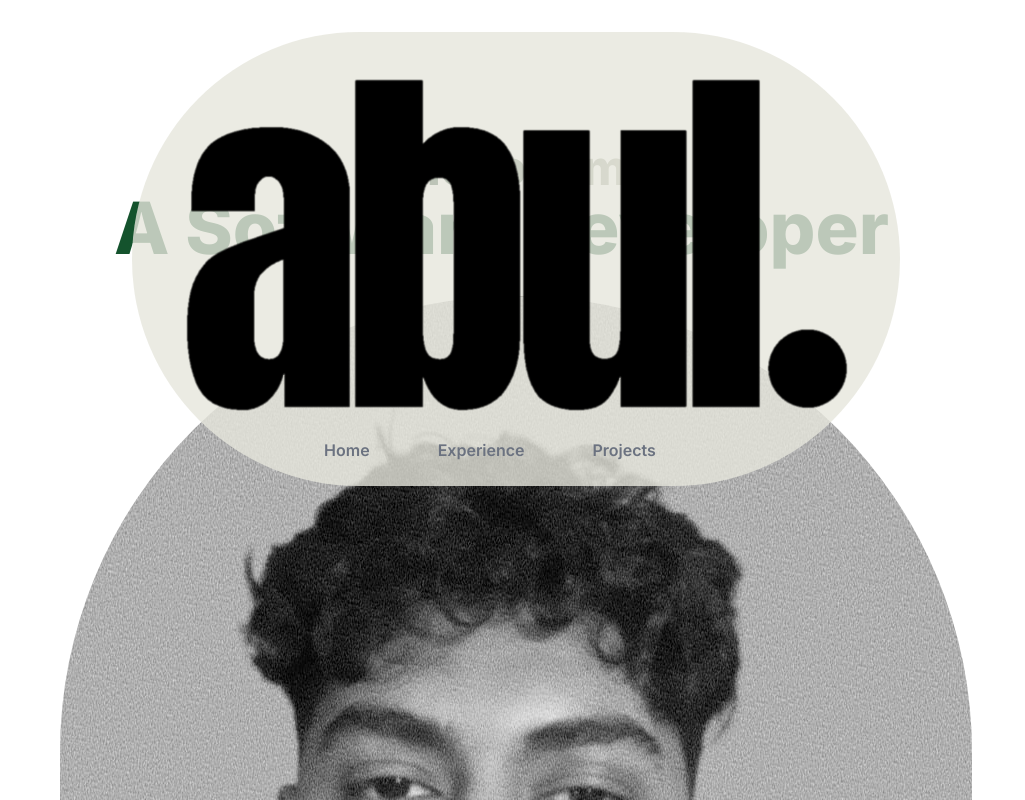
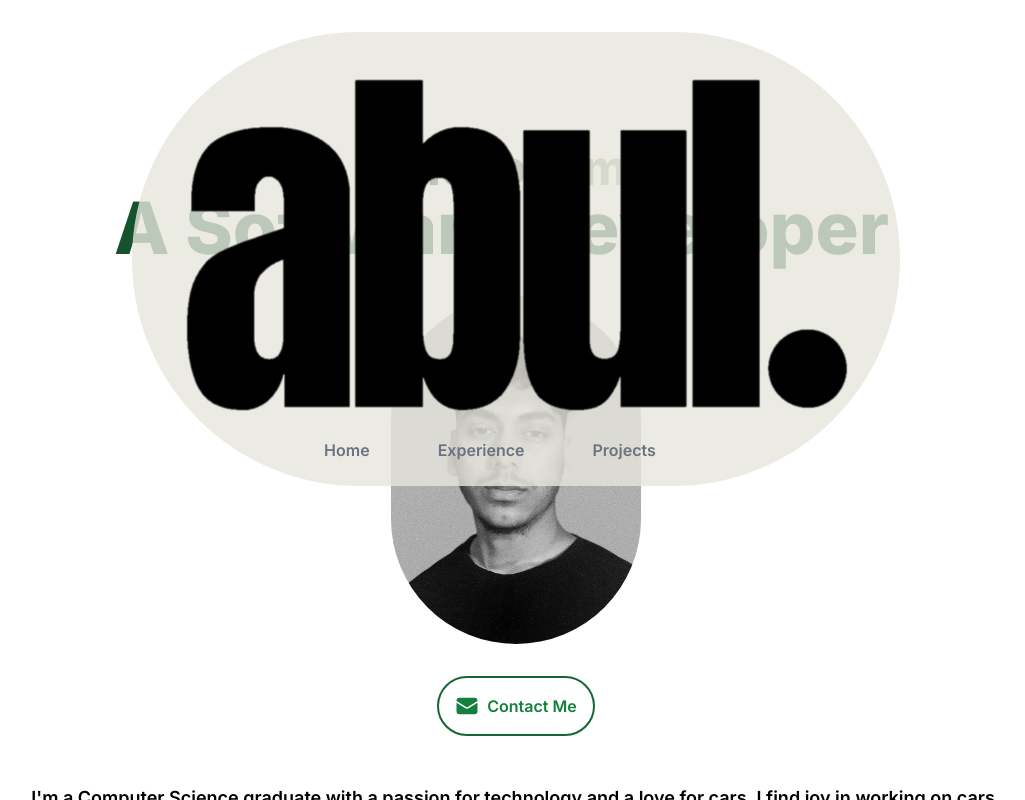
Before and after one commit to abulcantcode/abulcantcode.github.io, a Next.js app: page / in a window 1280 px wide. Shown: the top 800 px of the page, without its empty margins (124-1149 px from the left). Built offline with nearby package versions, Linux system fonts and the light colour scheme.

Commit message:
resize image

```diff
--- a/app/_components/MainSection.tsx
+++ b/app/_components/MainSection.tsx
@@ -31,12 +31,12 @@ const MainSection = () => {
         </h1>
       </div>
       <div className='flex justify-center mt-4 mx-16'>
-        <div className='rounded-full overflow-hidden grayscale'>
+        <div className='rounded-full overflow-hidden grayscale md:w-[250px] w-[175px]'>
           <Image
             src='/images/abul.jpg'
             alt='me-img'
-            width={300}
-            height={300}
+            width={250}
+            height={250}
             style={{ width: "auto" }}
           />
         </div>
```
